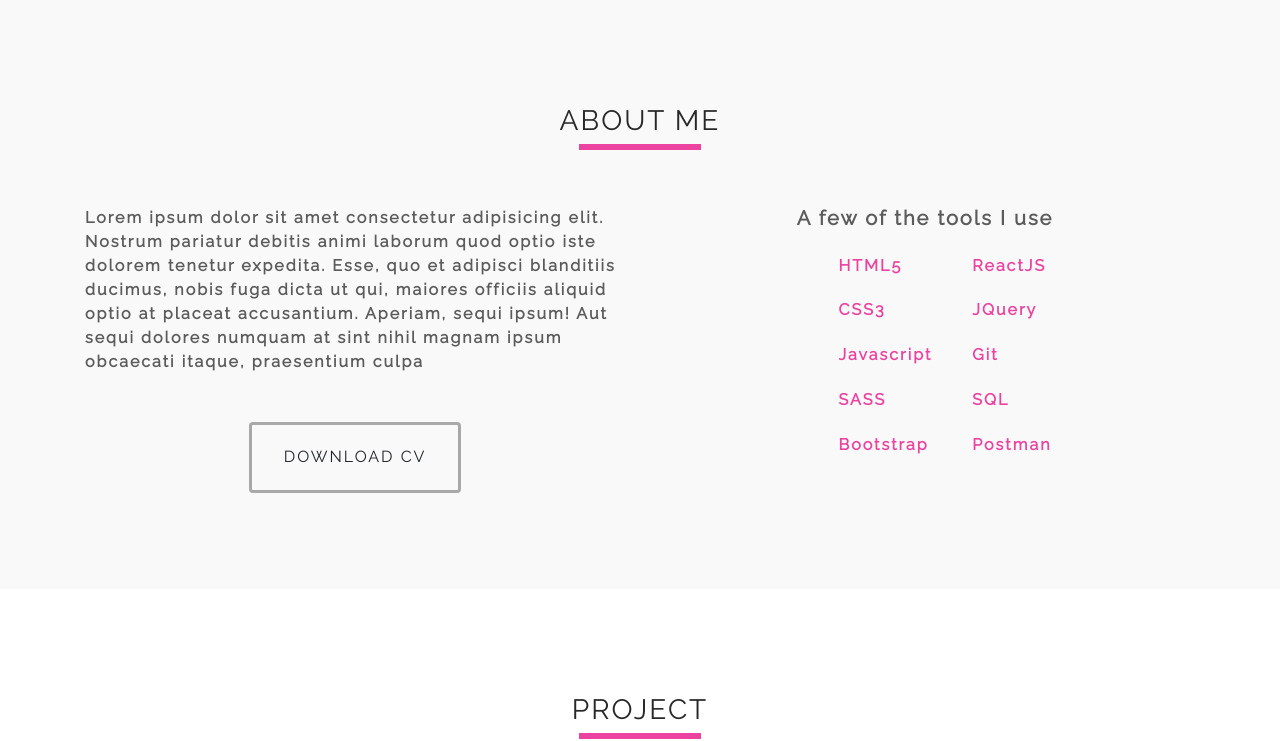
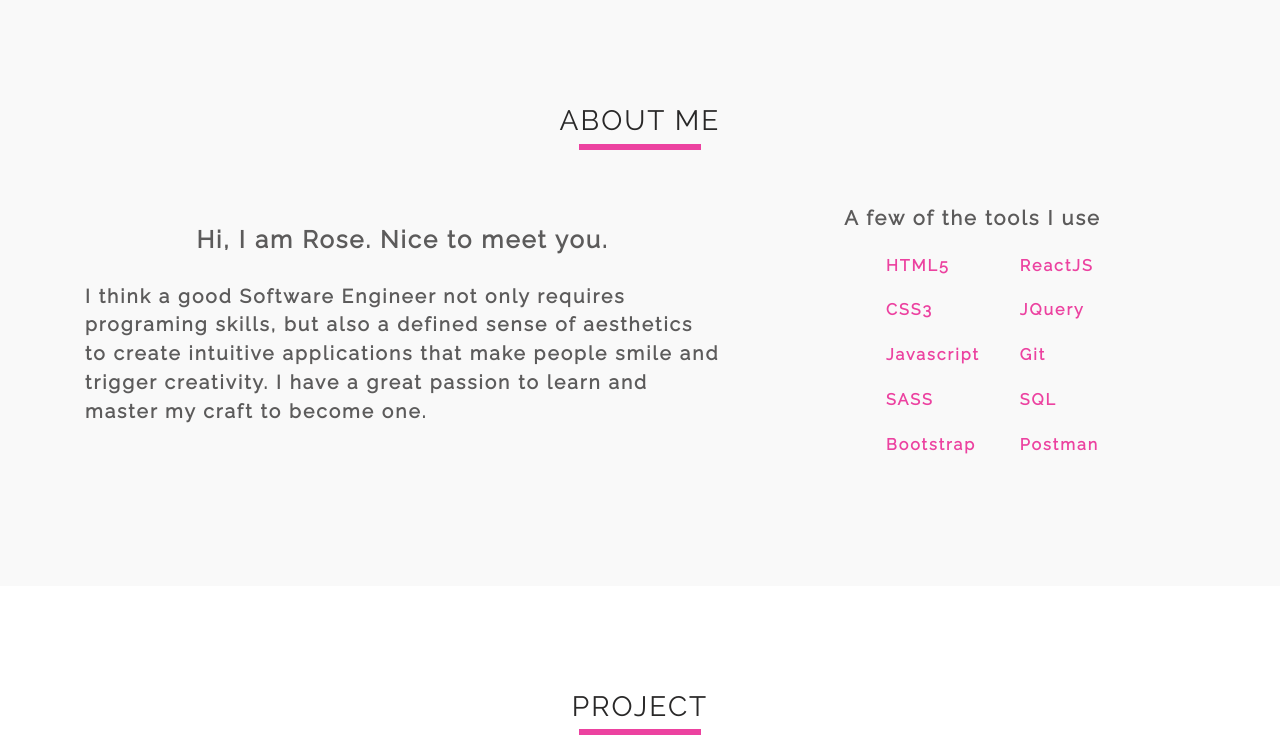
Before and after one commit to pusya/profolio, a website: page index.html in a window 1280 px wide. Shown: the part 800-1541 px from the top of the page. Drawn offline with nearby package versions, Linux system fonts and the light colour scheme.

Commit message:
updated bio

```diff
--- a/index.html
+++ b/index.html
@@ -111,22 +111,16 @@
       <div class="container">
         <h3 class="section-title text-center">ABOUT ME</h3>
         <div class="row justify-content-between">
-          <div class="col-sm-6">
-            <p>
-              Lorem ipsum dolor sit amet consectetur adipisicing elit. Nostrum
-              pariatur debitis animi laborum quod optio iste dolorem tenetur
-              expedita. Esse, quo et adipisci blanditiis ducimus, nobis fuga
-              dicta ut qui, maiores officiis aliquid optio at placeat
-              accusantium. Aperiam, sequi ipsum! Aut sequi dolores numquam at
-              sint nihil magnam ipsum obcaecati itaque, praesentium culpa
+          <div class="col-sm-7">
+            <p id="intro">
+              <div id="intro-title">Hi, I am Rose. Nice to meet you.</div> <br>
+              <div id= "intro-content">I think a good Software Engineer not only requires programing skills, but also a defined sense of aesthetics to create intuitive applications that make people smile and trigger creativity.
+              I have a great passion to learn and master my craft to become one.
+            </div>
             </p>
-            <div class="row justify-content-center mt-2">
-              <div class="col text-center">
-                <a href="assets/Resume.pdf" class="btn p-3 mb-5">Download CV</a>
-              </div>
-            </div>
+
           </div>
-          <div class="col-sm-6">
+          <div class="col-sm-5">
             <h5 class="mb-4 about-sub-title">A few of the tools I use</h5>
             <div class="row justify-content-center">
               <div class="col-xs-6">
--- a/js/app.js
+++ b/js/app.js
@@ -9,12 +9,12 @@ $(window).scroll(function() {
 
 /* Type writer*/
 class TypeWriter {
-  constructor(txtElement, words, wait = 3000) {
+  constructor(txtElement, words, wait = 500) {
     this.txtElement = txtElement;
     this.words = words;
     this.txt = "";
     this.wordIndex = 0;
-    this.wait = parseInt(wait, 10);
+    this.wait = parseInt(wait, 7);
     this.type();
     this.isDeleting = false;
   }
@@ -76,7 +76,7 @@ function init() {
 //smooth scrolling
 $("#navbarNav a").click(function(e) {
   var id = $(this).attr("href");
-  var offset = 60;
+  var offset = 100;
   var target = $(id).offset().top - offset;
   $("html, body").animate(
     {
--- a/package.json
+++ b/package.json
@@ -3,13 +3,13 @@
   "version": "1.0.0",
   "main": "index.js",
   "scripts": {
-    "sass": "node-sass -w scss/ -o /css/ --recursive"
+    "sass": "node-sass -w /scss/ -o /css/ --recursive"
   },
   "keywords": [],
   "author": "",
   "license": "ISC",
   "description": "",
   "dependencies": {
-    "node-sass": "^4.12.0"
+    "node-sass": "^4.14.1"
   }
 }
--- a/scss/main.scss
+++ b/scss/main.scss
@@ -57,6 +57,21 @@ $bg-2: #fff;
   background-repeat: no-repeat;
   height: 100vh;
   background-size: cover;
+}
+
+#intro {
+  letter-spacing: 1px;
+}
+
+#intro-title {
+  font-size: 1.5rem;
+  font-weight: 700;
+  text-align: center;
+}
+
+#intro-content {
+  font-size: 1.2rem;
+  padding-bottom: 6rem;
 }
 
 .banner-inner {
```
Also changed, not shown: css/main.css, 1 other file.
